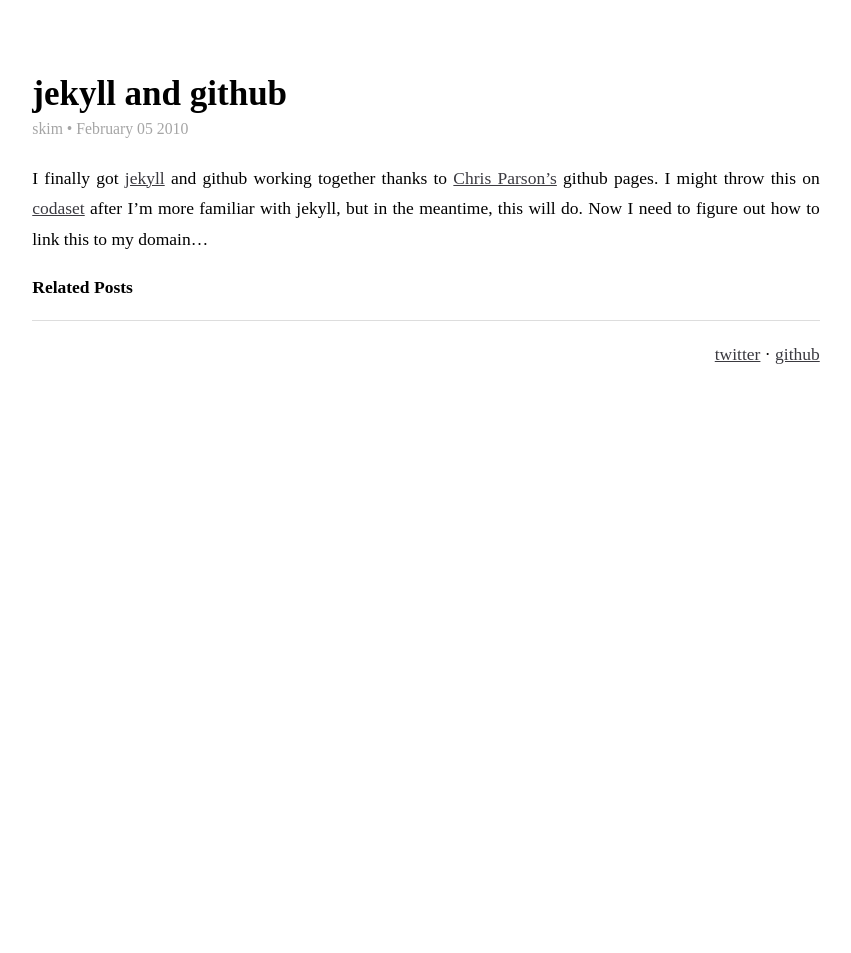
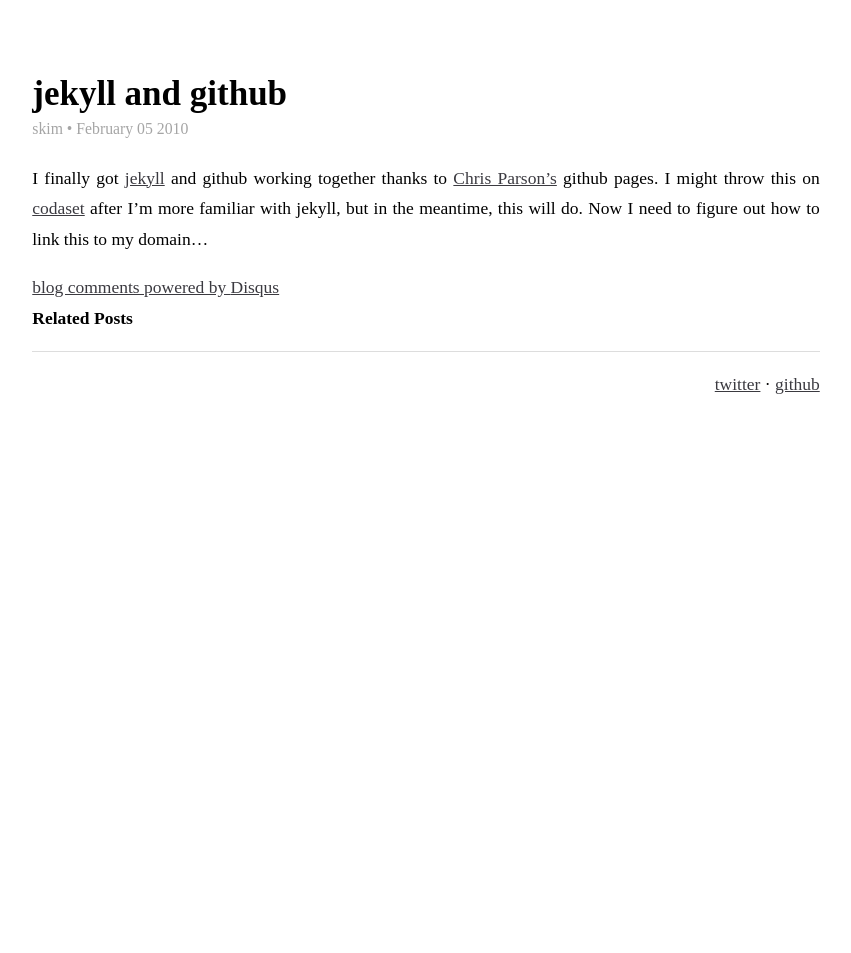
Before and after one commit to sl4m/sl4m.github.com, a Jekyll site: the page built from _posts/2010-02-04-jekyll-and-github.markdown, in a window 1280 px wide. Shown: the whole page, without its empty margins (214-1065 px from the left). Built offline with Jekyll 4.4.1, drawn with Linux system fonts in a browser that asks for light colours; comment, search, counter and statistics services are not loaded; some of the changed lines change nothing that is shown.

Commit message:
adding disqus commenting feature back (3)

```diff
--- a/_layouts/default.html
+++ b/_layouts/default.html
@@ -6,8 +6,6 @@
    <meta http-equiv="content-type" content="text/html; charset=utf-8" />
    <title>{{ page.title }}</title>
    <meta name="author" content="skim" />
-   <script type="text/javascript" src="http://use.typekit.com/brv6igt.js"></script>
-   <script type="text/javascript">try{Typekit.load();}catch(e){}</script>
    <link href="http://sl4m.github.com/atom.xml" rel="alternate" title="skim" type="application/atom+xml" />
    <!-- syntax highlighting CSS -->
    <link rel="stylesheet" href="/css/syntax.css" type="text/css" />
@@ -38,8 +36,9 @@
 		query += 'url' + i + '=' + encodeURIComponent(links[i].href) + '&';
 	}
 	}
-	document.write('<script charset="utf-8" type="text/javascript" src="http://disqus.com/forums/sl4m/get_num_replies.js' + query + '"></' + 'script>');
+	document.write('<script charset="utf-8" type="text/javascript" src="http://disqus.com/forums/skim/get_num_replies.js' + query + '"></' + 'script>');
 })();
+//]]>
 </script>
 
 <script type="text/javascript">
--- a/_layouts/post.html
+++ b/_layouts/post.html
@@ -8,6 +8,8 @@
 
 </div>
 
+<div id="disqus_thread"></div><script type="text/javascript" src="http://disqus.com/forums/skim/embed.js"></script><noscript><a href="http://disqus.com/forums/skim/?url=ref">View the discussion thread.</a></noscript><a href="http://disqus.com" class="dsq-brlink">blog comments powered by <span class="logo-disqus">Disqus</span></a>
+
 <div id="related">
   <h2>Related Posts</h2>
   <ul class="posts">
```
